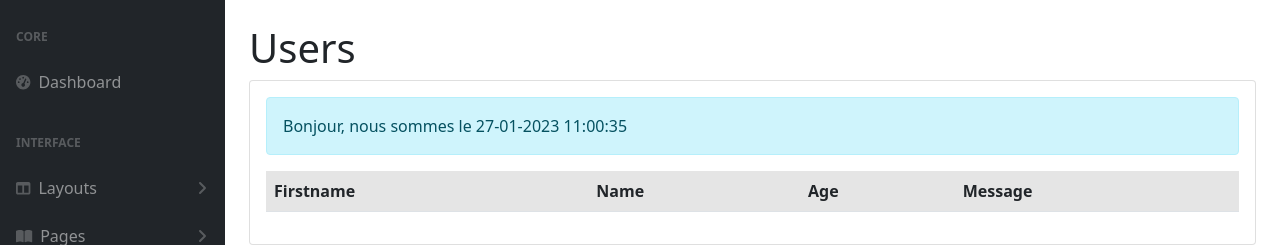
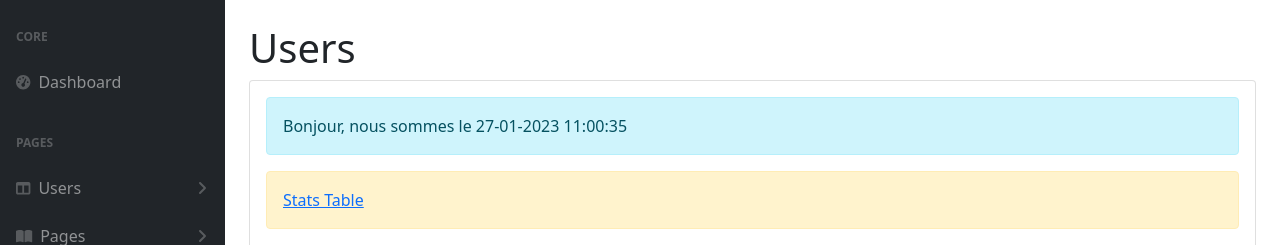
Before and after one commit to Nuage1985/aeb_project, a Symfony app: template templates/tab/users.html.twig in a window 1280 px wide. Shown: the part 56-301 px from the top of the page. Run offline with Twig, Linux system fonts and the light colour scheme; the template is opened without the code that fills it, so the values that code supplies are empty; some libraries are stand-ins or nearby versions.

Commit message:
Fin cours TWIG

```diff
--- a/src/Controller/TabController.php
+++ b/src/Controller/TabController.php
@@ -9,7 +9,7 @@ use Symfony\Component\Routing\Annotation\Route;
 class TabController extends AbstractController
 {
     // "?" donner une valeur par défaut
-    #[Route('/tab/{nb</d+>?5}', name: 'app_tab')]
+    #[Route('/tab/{nb<\d+>?5}', name: 'app_tab')]
     public function index($nb): Response
     {
         $notes = [];
--- a/templates/tab/users.html.twig
+++ b/templates/tab/users.html.twig
@@ -10,6 +10,9 @@
 
 {% block body %}
     {{ include('fragments/date-jour.html.twig') }}
+    <div class="alert alert-warning">
+        <a href="{{ path('app_tab', {nb : 7}) }}">Stats Table</a>
+    </div>
     <table class="table">
         <thead class="table-active">
             <tr>
--- a/templates/template.html.twig
+++ b/templates/template.html.twig
@@ -48,20 +48,20 @@
             <div class="sb-sidenav-menu">
                 <div class="nav">
                     <div class="sb-sidenav-menu-heading">Core</div>
-                    <a class="nav-link" href="index.html">
+                    <a class="nav-link" href="#">
                         <div class="sb-nav-link-icon"><i class="fas fa-tachometer-alt"></i></div>
                         Dashboard
                     </a>
-                    <div class="sb-sidenav-menu-heading">Interface</div>
+                    <div class="sb-sidenav-menu-heading">Pages</div>
                     <a class="nav-link collapsed" href="#" data-bs-toggle="collapse" data-bs-target="#collapseLayouts" aria-expanded="false" aria-controls="collapseLayouts">
                         <div class="sb-nav-link-icon"><i class="fas fa-columns"></i></div>
-                        Layouts
+                        Users
                         <div class="sb-sidenav-collapse-arrow"><i class="fas fa-angle-down"></i></div>
                     </a>
                     <div class="collapse" id="collapseLayouts" aria-labelledby="headingOne" data-bs-parent="#sidenavAccordion">
                         <nav class="sb-sidenav-menu-nested nav">
-                            <a class="nav-link" href="layout-static.html">Static Navigation</a>
-                            <a class="nav-link" href="layout-sidenav-light.html">Light Sidenav</a>
+                            <a class="nav-link" href="{{ path('app_first') }}">First</a>
+                            <a class="nav-link" href="{{ path('app_tab.users') }}">Users</a>
                         </nav>
                     </div>
                     <a class="nav-link collapsed" href="#" data-bs-toggle="collapse" data-bs-target="#collapsePages" aria-expanded="false" aria-controls="collapsePages">
```
Also changed, not shown: templates/first/index.html.twig (+13 -14 lines), templates/tab/index.html.twig (+8 -13 lines).
